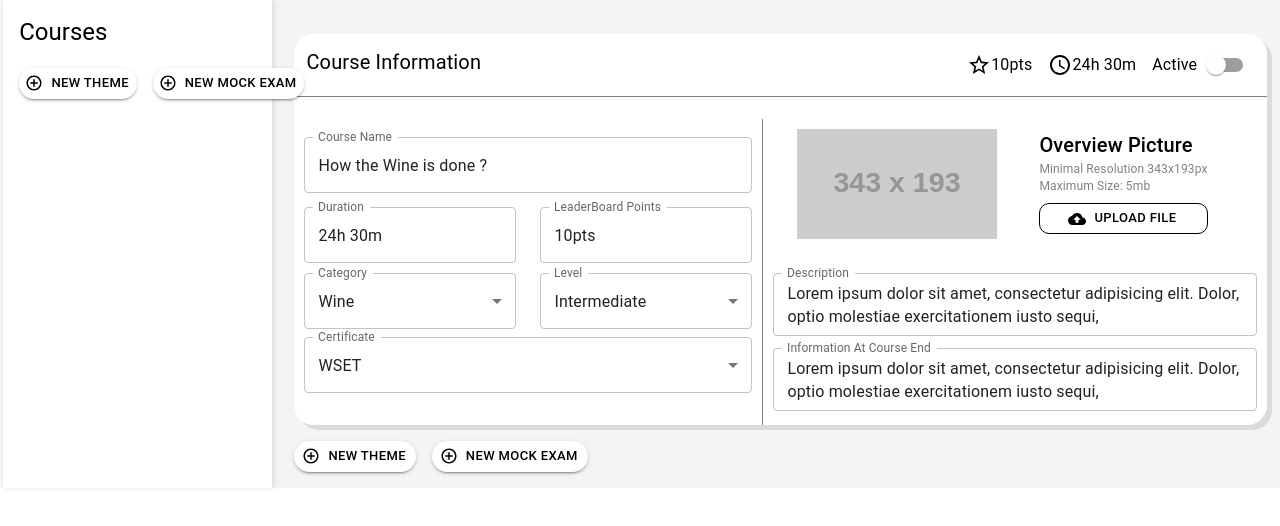
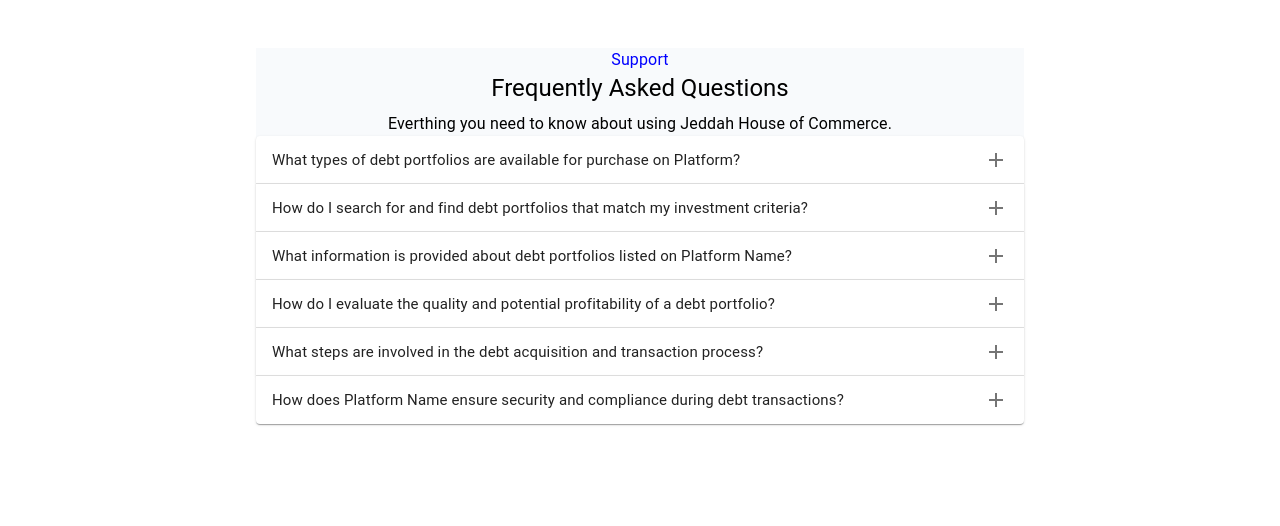
Before and after one commit to pandeytanish/course-app, a React (Create React App) app: page / in a window 1280 px wide. Shown: the top 526 px of the page. Built offline with nearby package versions, Linux system fonts and the light colour scheme.

Commit message:
faq component

```diff
--- a/package.json
+++ b/package.json
@@ -5,7 +5,7 @@
   "dependencies": {
     "@emotion/react": "^11.11.4",
     "@emotion/styled": "^11.11.5",
-    "@mui/icons-material": "^5.15.19",
+    "@mui/icons-material": "^5.15.20",
     "@mui/material": "^5.15.19",
     "@mui/styled-engine-sc": "^6.0.0-alpha.18",
     "@testing-library/jest-dom": "^5.17.0",
--- a/src/App.tsx
+++ b/src/App.tsx
@@ -2,6 +2,7 @@
 import Main from './Components/Main';
 import NavBar from './Components/NavBar';
 import UpperNavBar from './Components/UpperNavBar';
+import FaqTask from './FaqTask';
 
 
 function App() {
@@ -9,7 +10,8 @@
     <div style={{}}>
       {/* <UpperNavBar/> */}
       {/* <NavBar/> */}
-      <Main/>
+      {/* <Main/> */}
+      <FaqTask/>
     </div>
   );
 }
--- /dev/null
+++ b/src/FaqTask.tsx
@@ -0,0 +1,165 @@
+import { Component } from 'react';
+import { styled } from '@mui/material/styles';
+import ExpansionPanel from '@mui/material/Accordion';
+import ExpansionPanelSummary from '@mui/material/AccordionSummary';
+import ExpansionPanelDetails from '@mui/material/AccordionDetails';
+import {Typography,Box} from '@mui/material';
+import AddIcon from '@mui/icons-material/Add';
+
+const Root = styled('div')(({ theme }) => ({
+    backgroundColor:'#F8FAFC',
+  width: '60%',
+  marginTop: theme.spacing(6),
+  marginLeft: 'auto',
+  marginRight: 'auto',
+  textAlign: 'center',
+
+}));
+
+const Heading = styled(Typography)(({ theme }) => ({
+  fontSize: theme.typography.pxToRem(15),
+  fontWeight: theme.typography.fontWeightRegular,
+}));
+
+const BlueTypography = styled(Typography)(({ theme }) => ({
+    color: 'blue',
+  }));
+class FaqTask extends Component {
+  render() {
+    return (
+
+      <Root>
+      <BlueTypography>Support</BlueTypography>
+
+        <Typography variant="h5" gutterBottom>
+          Frequently Asked Questions
+        </Typography>
+        <Typography>
+            Everthing you need to know about using Jeddah House of Commerce.
+        </Typography>
+        <ExpansionPanel>
+          <ExpansionPanelSummary
+            expandIcon={<AddIcon />}
+            aria-controls="panel1a-content"
+            id="panel1a-header"
+          >
+            <Heading>
+              What types of debt portfolios are available for purchase on Platform?
+            </Heading>
+          </ExpansionPanelSummary>
+          <ExpansionPanelDetails>
+            <Typography>
+              On Platform, you can find a diverse range of debt portfolios available for purchase,
+              including but not limited to consumer debts, commercial debts, medical debts, and more.
+              Our platform offers opportunities for both individual and institutional buyers to
+              invest in various debt types.
+            </Typography>
+          </ExpansionPanelDetails>
+        </ExpansionPanel>
+        <ExpansionPanel>
+          <ExpansionPanelSummary
+            expandIcon={<AddIcon />}
+            aria-controls="panel2a-content"
+            id="panel2a-header"
+          >
+            <Heading>
+              How do I search for and find debt portfolios that match my investment criteria?
+            </Heading>
+          </ExpansionPanelSummary>
+          <ExpansionPanelDetails>
+            <Typography>
+              You can use our advanced search filters and criteria on the platform to find debt
+              portfolios that match your investment goals. The search tool allows you to filter by
+              debt type, amount, maturity date, and more to help you find the best investment
+              opportunities.
+            </Typography>
+          </ExpansionPanelDetails>
+        </ExpansionPanel>
+        <ExpansionPanel>
+          <ExpansionPanelSummary
+            expandIcon={<AddIcon />}
+            aria-controls="panel3a-content"
+            id="panel3a-header"
+          >
+            <Heading>
+              What information is provided about debt portfolios listed on Platform Name?
+            </Heading>
+          </ExpansionPanelSummary>
+          <ExpansionPanelDetails>
+            <Typography>
+              Each debt portfolio listing includes detailed information such as the type of debt,
+              the amount, the maturity date, interest rates, and the creditworthiness of the debtor.
+              Additional data may include historical performance, risk ratings, and other relevant
+              financial metrics.
+            </Typography>
+          </ExpansionPanelDetails>
+        </ExpansionPanel>
+        <ExpansionPanel>
+          <ExpansionPanelSummary
+            expandIcon={<AddIcon />}
+            aria-controls="panel4a-content"
+            id="panel4a-header"
+          >
+            <Heading>
+              How do I evaluate the quality and potential profitability of a debt portfolio?
+            </Heading>
+          </ExpansionPanelSummary>
+          <ExpansionPanelDetails>
+            <Typography>
+              To evaluate the quality and potential profitability of a debt portfolio, you should
+              consider factors such as the debtor's credit rating, the interest rate, the term of
+              the debt, and historical performance data. Our platform provides tools and analytics
+              to help you assess these factors and make informed investment decisions.
+            </Typography>
+          </ExpansionPanelDetails>
+        </ExpansionPanel>
+        <ExpansionPanel>
+          <ExpansionPanelSummary
+            expandIcon={<AddIcon />}
+            aria-controls="panel5a-content"
+            id="panel5a-header"
+          >
+            <Heading>
+              What steps are involved in the debt acquisition and transaction process?
+            </Heading>
+          </ExpansionPanelSummary>
+          <ExpansionPanelDetails>
+            <Typography>
+              The debt acquisition and transaction process typically involves the following steps:
+              <ol>
+                <li>Searching and selecting a debt portfolio that matches your criteria.</li>
+                <li>Reviewing the detailed information and evaluating the portfolio.</li>
+                <li>Making an offer or purchasing the debt portfolio through the platform.</li>
+                <li>Completing the necessary documentation and compliance checks.</li>
+                <li>Finalizing the transaction and transferring the ownership of the debt portfolio.</li>
+              </ol>
+            </Typography>
+          </ExpansionPanelDetails>
+        </ExpansionPanel>
+        <ExpansionPanel>
+          <ExpansionPanelSummary
+            expandIcon={<AddIcon />}
+            aria-controls="panel6a-content"
+            id="panel6a-header"
+          >
+            <Heading>
+              How does Platform Name ensure security and compliance during debt transactions?
+            </Heading>
+          </ExpansionPanelSummary>
+          <ExpansionPanelDetails>
+            <Typography>
+              Platform Name employs robust security measures and compliance protocols to ensure the
+              safety and legality of all debt transactions. These measures include data encryption,
+              secure payment gateways, compliance with financial regulations, and regular audits.
+              Our platform is designed to protect both buyers and sellers throughout the transaction
+              process.
+            </Typography>
+          </ExpansionPanelDetails>
+        </ExpansionPanel>
+      </Root>
+
+    );
+  }
+}
+
+export default FaqTask;
```
Also changed, not shown: 1 other file (tests, documents, lock files or other folders).
